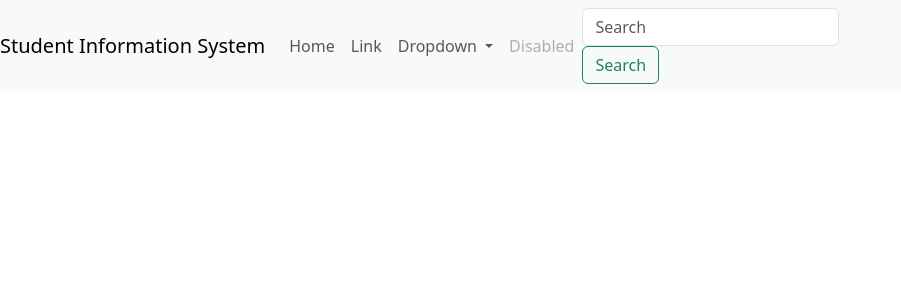
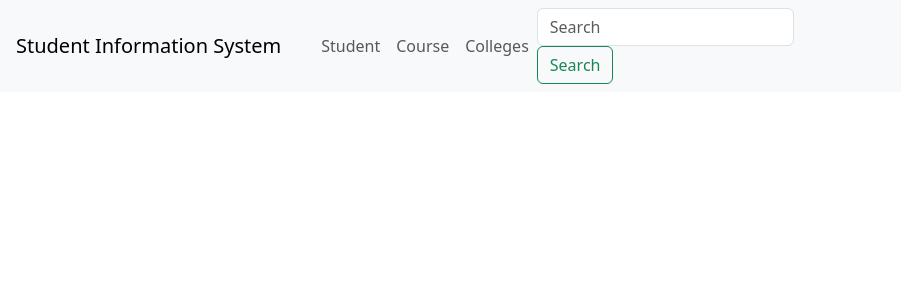
Before and after one commit to EdwardJamesB/ssisweb, a Flask app: page / in a window 1280 px wide. Shown: the top 300 px of the page, without its empty margins (0-901 px from the left). Run offline with Flask 3, Linux system fonts and the light colour scheme; some libraries are stand-ins or nearby versions.

Commit message:
updated commit

```diff
--- /dev/null
+++ b/app/static/js/css/layout.css
@@ -0,0 +1,24 @@
+@media (min-width: 992px){
+    body{
+          font-size: 1vw;
+    }
+    .navbar-brand {
+        padding-top: .3125vw;
+        padding-bottom: .3125vw;
+        margin-right: 1vw;
+        font-size: 1.25vw;
+    }
+    .nav-link {
+        padding: .5vw 1vw;
+    }
+    .form-control {
+        padding: .375vw .75vw;
+        font-size: 1vw;
+        height: auto;
+    }
+    .btn{
+      padding: .375vw .75vw;
+        font-size: 1vw;
+    }
+
+    }
--- a/app/templates/layout.html
+++ b/app/templates/layout.html
@@ -4,23 +4,14 @@
     <meta charset="UTF-8">
     <meta name="viewport" content="width=device-width, initial-scale=1.0">
     <title>Document</title>
+    <link rel="stylesheet" href="../static/css/layout.css">
     <script defer src="https://use.fontawesome.com/releases/v5.0.1/js/all.js"></script>
 </head>
 
 <body>
-
-    <!doctype html>
-<html lang="en">
-  <head>
-    <!-- Required meta tags -->
-    <meta charset="utf-8">
-    <meta name="viewport" content="width=device-width, initial-scale=1, shrink-to-fit=no">
-
-    <title>Navbar </title>
-  </head>
-  <body>
+<div>
     <nav class="navbar navbar-expand-lg navbar-light bg-light">
-  <a class="navbar-brand" href="#">Student Information System</a>
+  <a class="navbar-brand p-3" href="#">Student Information System</a>
   <button class="navbar-toggler" type="button" data-toggle="collapse" data-target="#navbarSupportedContent" aria-controls="navbarSupportedContent" aria-expanded="false" aria-label="Toggle navigation">
     <span class="navbar-toggler-icon"></span>
   </button>
@@ -28,40 +19,22 @@
   <div class="collapse navbar-collapse" id="navbarSupportedContent">
     <ul class="navbar-nav mr-auto">
       <li class="nav-item active">
-        <a class="nav-link" href="#">Home <span class="sr-only">(current)</span></a>
+        <a class="nav-link" href="#">Student <span class="sr-only">(current)</span></a>
       </li>
       <li class="nav-item">
-        <a class="nav-link" href="#">Link</a>
-      </li>
-      <li class="nav-item dropdown">
-        <a class="nav-link dropdown-toggle" href="#" id="navbarDropdown" role="button" data-toggle="dropdown" aria-haspopup="true" aria-expanded="false">
-          Dropdown
-        </a>
-        <div class="dropdown-menu" aria-labelledby="navbarDropdown">
-          <a class="dropdown-item" href="#">Action</a>
-          <a class="dropdown-item" href="#">Another action</a>
-          <div class="dropdown-divider"></div>
-          <a class="dropdown-item" href="#">Something else here</a>
-        </div>
+        <a class="nav-link" href="#">Course</a>
       </li>
       <li class="nav-item">
-        <a class="nav-link disabled" href="#" tabindex="-1" aria-disabled="true">Disabled</a>
+        <a class="nav-link" href="#">Colleges</a>
       </li>
     </ul>
-    <form class="form-inline my-2 my-lg-0">
+    <form class="form-inline my-2 my-lg-0 float-end">
       <input class="form-control mr-sm-2" type="search" placeholder="Search" aria-label="Search">
       <button class="btn btn-outline-success my-2 my-sm-0" type="submit">Search</button>
     </form>
   </div>
 </nav>
-
-    <!-- Optional JavaScript -->
-    <!-- jQuery first, then Popper.js, then Bootstrap JS -->
-    <script src="https://code.jquery.com/jquery-3.3.1.slim.min.js" integrity="sha384-q8i/X+965DzO0rT7abK41JStQIAqVgRVzpbzo5smXKp4YfRvH+8abtTE1Pi6jizo" crossorigin="anonymous"></script>
-    <script src="https://cdnjs.cloudflare.com/ajax/libs/popper.js/1.14.7/umd/popper.min.js" integrity="sha384-UO2eT0CpHqdSJQ6hJty5KVphtPhzWj9WO1clHTMGa3JDZwrnQq4sF86dIHNDz0W1" crossorigin="anonymous"></script>
-    <script src="https://stackpath.bootstrapcdn.com/bootstrap/4.3.1/js/bootstrap.min.js" integrity="sha384-JjSmVgyd0p3pXB1rRibZUAYoIIy6OrQ6VrjIEaFf/nJGzIxFDsf4x0xIM+B07jRM" crossorigin="anonymous"></script>
-  </body>
-</html>
+</div>
 
 </body>
 
@@ -75,4 +48,8 @@
 <link href="https://cdn.jsdelivr.net/npm/bootstrap@5.3.2/dist/css/bootstrap.min.css" rel="stylesheet"
     integrity="sha384-T3c6CoIi6uLrA9TneNEoa7RxnatzjcDSCmG1MXxSR1GAsXEV/Dwwykc2MPK8M2HN" crossorigin="anonymous">
 
+<!-- Optional JavaScript -->
+<!-- jQuery first, then Popper.js, then Bootstrap JS -->
+<script src="https://cdnjs.cloudflare.com/ajax/libs/popper.js/1.14.7/umd/popper.min.js" integrity="sha384-UO2eT0CpHqdSJQ6hJty5KVphtPhzWj9WO1clHTMGa3JDZwrnQq4sF86dIHNDz0W1" crossorigin="anonymous"></script>
+
 </html>
```
